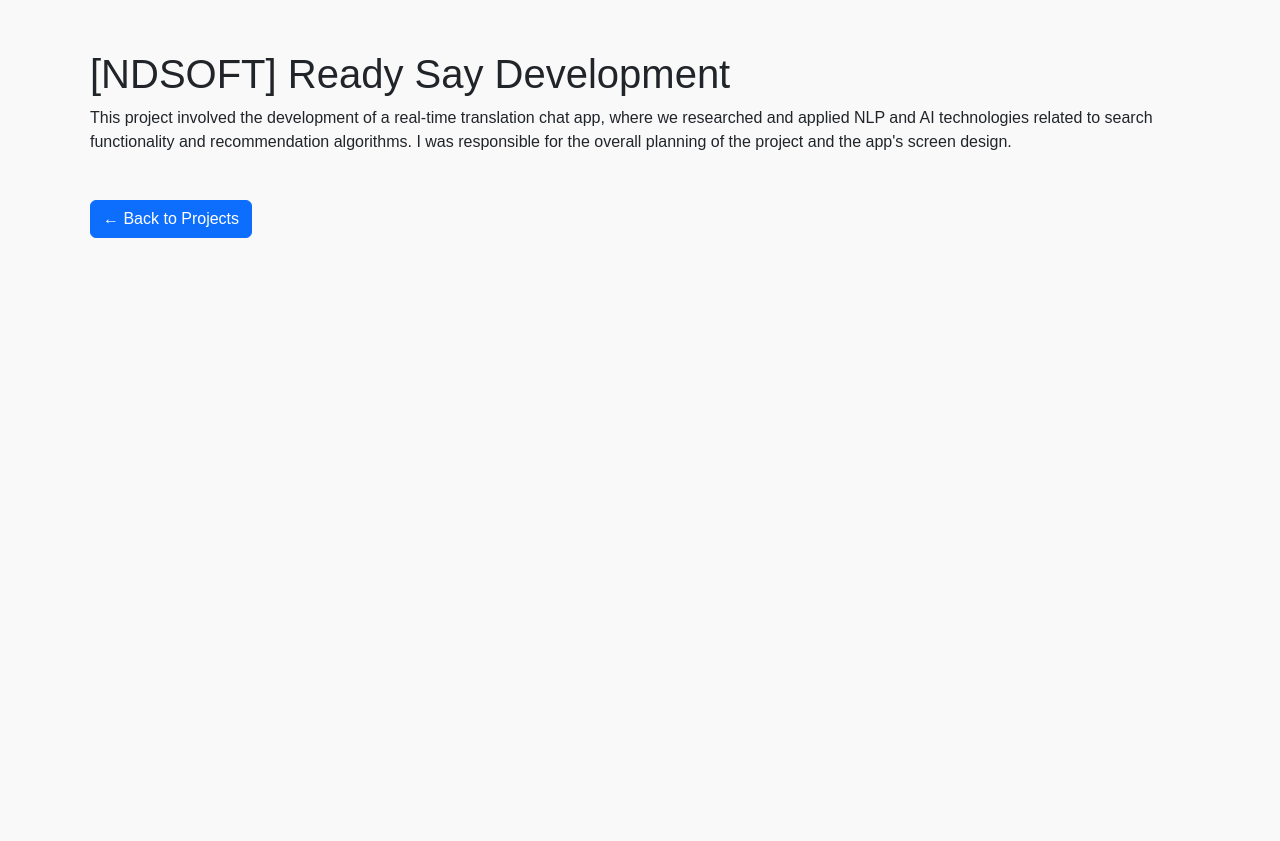
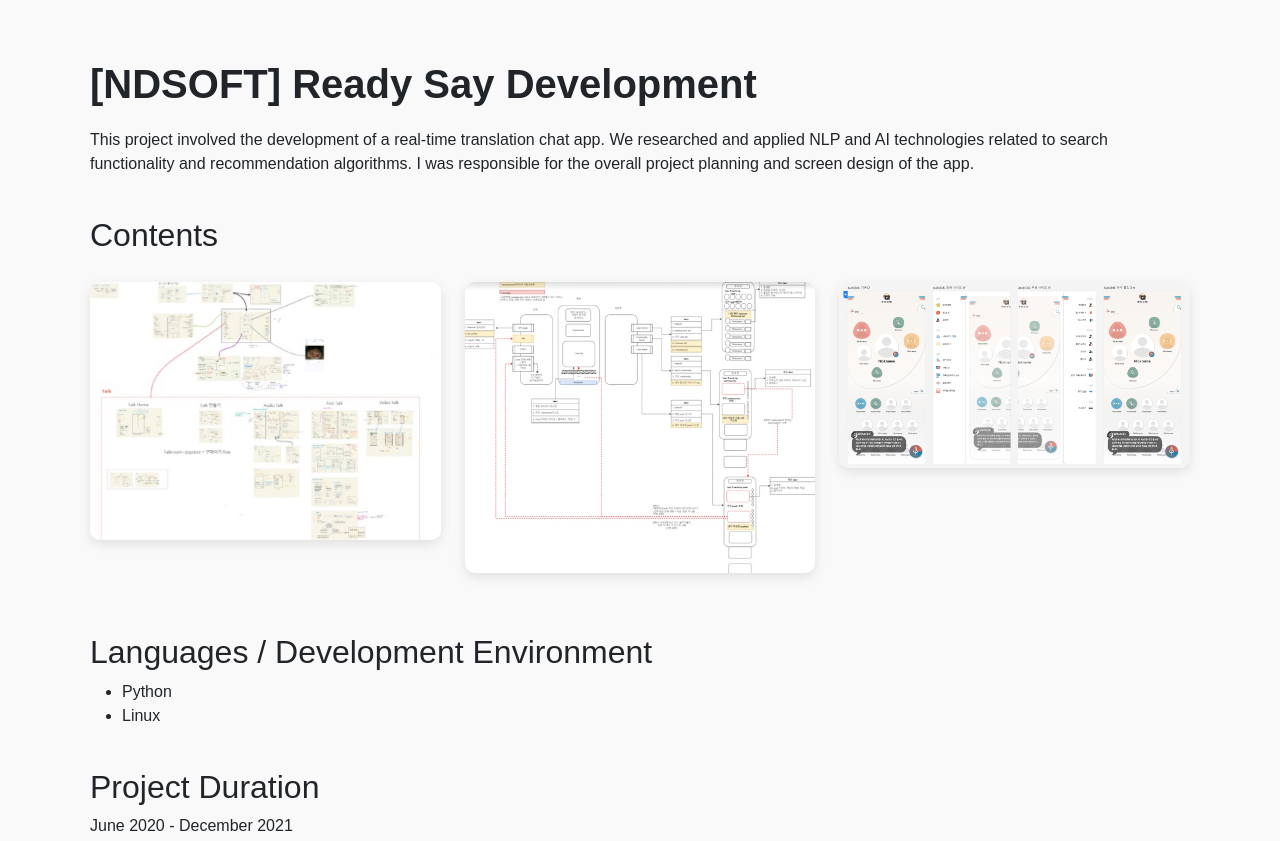
Before and after one commit to parkjihy/parkjihy.github.io, a plain HTML site: page ready_say.html in a window 1280 px wide. Shown: the top 841 px of the page. Before the commit the page ends 800 px from the top, so only its background shows below. Drawn offline with nearby package versions, Linux system fonts and the light colour scheme.

Commit message:
Add files via upload

```diff
--- a/ready_say.html
+++ b/ready_say.html
@@ -2,20 +2,71 @@
 <html lang="en">
 <head>
   <meta charset="UTF-8">
-  <meta name="viewport" content="width=device-width, initial-scale=1.0">
+  <meta name="viewport" content="width=device-width, initial-scale=1">
   <title>[NDSOFT] Ready Say Development</title>
   <link href="https://cdn.jsdelivr.net/npm/bootstrap@5.3.2/dist/css/bootstrap.min.css" rel="stylesheet">
   <style>
-    body { font-family: 'Poppins', sans-serif; background: #f9f9f9; }
-    .container { padding: 50px 20px; }
-    .btn-back { margin-top: 30px; }
+    body {
+      font-family: 'Poppins', sans-serif;
+      background-color: #f9f9f9;
+    }
+    .container {
+      padding: 60px 20px;
+    }
+    .project-title {
+      font-weight: bold;
+      margin-bottom: 20px;
+    }
+    .project-section {
+      margin-top: 40px;
+    }
+    .content-image {
+      margin: 20px 0;
+      border-radius: 10px;
+      box-shadow: 0 4px 12px rgba(0, 0, 0, 0.1);
+    }
+    .btn-back {
+      margin-top: 40px;
+    }
   </style>
 </head>
 <body>
 
 <div class="container">
-  <h1>[NDSOFT] Ready Say Development</h1>
-  <p>This project involved the development of a real-time translation chat app, where we researched and applied NLP and AI technologies related to search functionality and recommendation algorithms. I was responsible for the overall planning of the project and the app's screen design.</p>
+  <h1 class="project-title">[NDSOFT] Ready Say Development</h1>
+
+  <p>
+    This project involved the development of a real-time translation chat app. We researched and applied NLP and AI technologies
+    related to search functionality and recommendation algorithms. I was responsible for the overall project planning and screen design of the app.
+  </p>
+
+  <div class="project-section">
+    <h2>Contents</h2>
+    <div class="row">
+      <div class="col-md-4">
+        <img src="./img/ndsoft1.jpeg" alt="Screenshot 1" class="img-fluid content-image">
+      </div>
+      <div class="col-md-4">
+        <img src="./img/ndsoft2.jpeg" alt="Screenshot 2" class="img-fluid content-image">
+      </div>
+      <div class="col-md-4">
+        <img src="./img/ndsoft3.png" alt="Screenshot 3" class="img-fluid content-image">
+      </div>
+    </div>
+  </div>
+
+  <div class="project-section">
+    <h2>Languages / Development Environment</h2>
+    <ul>
+      <li>Python</li>
+      <li>Linux</li>
+    </ul>
+  </div>
+
+  <div class="project-section">
+    <h2>Project Duration</h2>
+    <p>June 2020 - December 2021</p>
+  </div>
 
   <a href="index.html#projects" class="btn btn-primary btn-back">← Back to Projects</a>
 </div>
```
Also changed, not shown: index.html (+1 -1 lines).
